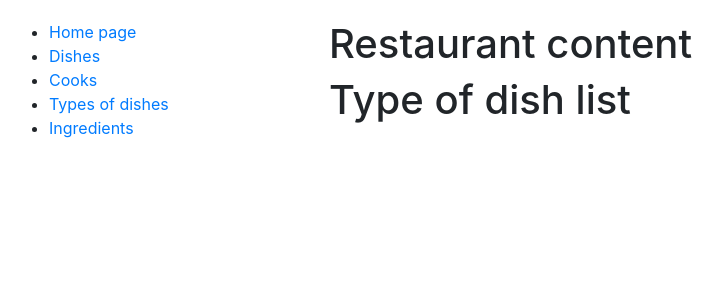
After one commit to Mykhailo-Benzel/restaurant-kitchen-service, a Django app: page /dish_type/ in a window 1280 px wide. The commit adds this page. Shown: the top 300 px of the page, without its empty margins (6-729 px from the left). Run offline with Django 4.2, Linux system fonts and the light colour scheme; data that the repository does not hold is empty.

Commit message:
Added new page DishType

```diff
--- a/kitchen/urls.py
+++ b/kitchen/urls.py
@@ -3,11 +3,14 @@ from django.urls import path
 from kitchen.views import (
     index,
     IngredientListView,
+    DishTypeListView,
 )
 
 urlpatterns = [
     path("", index, name="index"),
-    path("ingredien/", IngredientListView.as_view(), name="ingredient-list")
+    path("ingredien/", IngredientListView.as_view(), name="ingredient-list"),
+    path("dish_type/", DishTypeListView.as_view(), name="dish-type-list"),
+
 ]
 
 app_name = "kitchen"
--- a/kitchen/views.py
+++ b/kitchen/views.py
@@ -26,3 +26,9 @@ class IngredientListView(generic.ListView):
     model = Ingredient
     paginate_by = 5
     template_name = "kitchen/ingredient_list.html"
+
+
+class DishTypeListView(generic.ListView):
+    model = DishType
+    context_object_name = "dish_type_list"
+    template_name = "kitchen/dish_type_list.html"
--- a/templates/includes/sidebar.html
+++ b/templates/includes/sidebar.html
@@ -3,7 +3,7 @@
     <li><a href="#">Home page</a></li>
     <li><a href="#">Dishes</a></li>
     <li><a href="#">Cooks</a></li>
-    <li><a href="#">Types of dishes</a></li>
+    <li><a href="{% url 'kitchen:dish-type-list' %}">Types of dishes</a></li>
     <li><a href="{% url 'kitchen:ingredient-list' %}">Ingredients</a></li>
   </ul>
 {% endblock %}
--- /dev/null
+++ b/templates/kitchen/dish_type_list.html
@@ -0,0 +1,12 @@
+{% extends "base.html" %}
+
+{% block content %}
+  <h1>Type of dish list</h1>
+  {% if dish_type_list %}
+    <ul>
+      {% for type in dish_type_list %}
+        <li>{{ type.name }}</li>
+      {% endfor %}
+    </ul>
+  {% endif %}
+{% endblock %}
```
